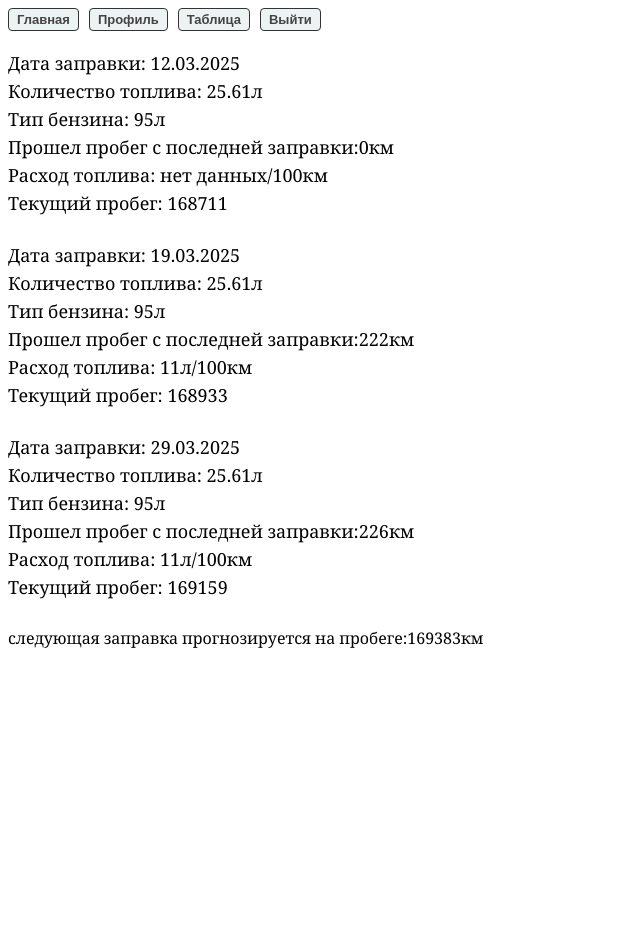
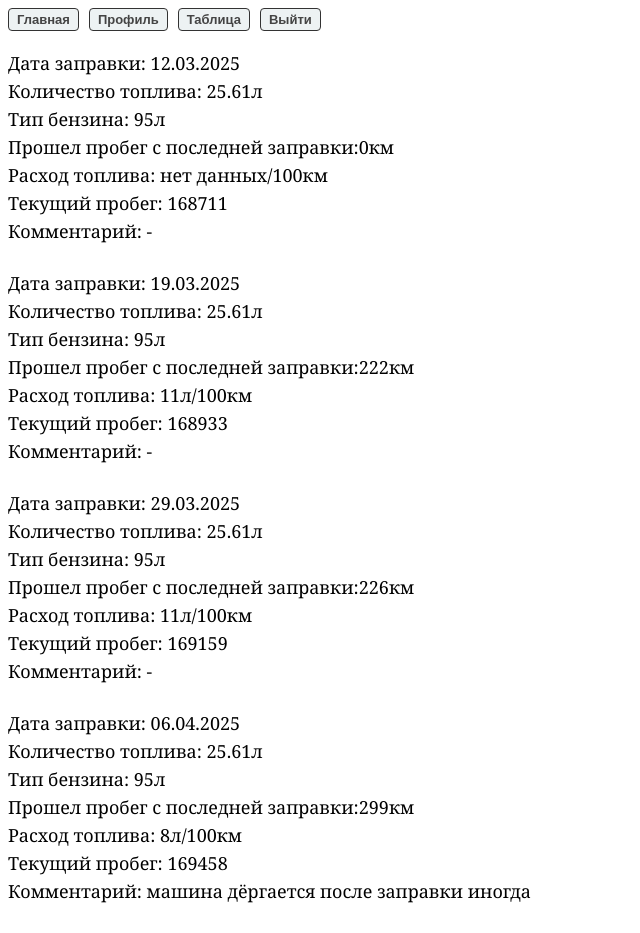
Before and after one commit to katsori-fuel-app/frontend, a Next.js app: page /fuel in a window 1280 px wide. Shown: the top 933 px of the page, without its empty margins (0-640 px from the left). Before the commit the page ends 800 px from the top, so only its background shows below. Built offline with nearby package versions, Linux system fonts and the light colour scheme; no server answers; sample sign-in values are in the browser's storage.

Commit message:
feature/fuel-table-comment: добавил комментарий в сущность

```diff
--- a/src/feature/fuel/Fuel.tsx
+++ b/src/feature/fuel/Fuel.tsx
@@ -7,6 +7,7 @@ type Setting = {
     fuelCount: number;
     fuelType: number;
     totalMileage: number;
+    comment?: string;
 }[];
 
 const setting: Setting = [
@@ -27,6 +28,13 @@ const setting: Setting = [
         fuelCount: 25.61,
         fuelType: 95,
         totalMileage: 169159,
+    },
+    {
+        date: '06.04.2025',
+        fuelCount: 25.61,
+        fuelType: 95,
+        totalMileage: 169458,
+        comment: 'машина дёргается после заправки иногда',
     },
 ];
 
@@ -67,22 +75,27 @@ export const Fuel = () => {
     return (
         <div className="fuel">
             <div>
-                {setting.map((a, i, settingArray) => {
+                {setting.map((setting, i, settingArray) => {
                     const consumedMileage = getConsumedMileage(settingArray, i);
-                    const fuelConsumption = getFuelConsumption(a.fuelCount, consumedMileage, i);
+                    const fuelConsumption = getFuelConsumption(
+                        setting.fuelCount,
+                        consumedMileage,
+                        i
+                    );
 
                     return (
                         <div key={i} className="item">
-                            <div>Дата заправки: {a.date}</div>
-                            <div>Количество топлива: {a.fuelCount}л</div>
-                            <div>Тип бензина: {a.fuelType}л</div>
+                            <div>Дата заправки: {setting.date}</div>
+                            <div>Количество топлива: {setting.fuelCount}л</div>
+                            <div>Тип бензина: {setting.fuelType}л</div>
                             <div>
                                 Прошел пробег с последней заправки:
                                 {consumedMileage}
                                 км
                             </div>
                             <div>Расход топлива: {fuelConsumption}/100км</div>
-                            <div>Текущий пробег: {a.totalMileage}</div>
+                            <div>Текущий пробег: {setting.totalMileage}</div>
+                            <div>Комментарий: {setting.comment ?? '-'}</div>
                             <br />
                         </div>
                     );
```
